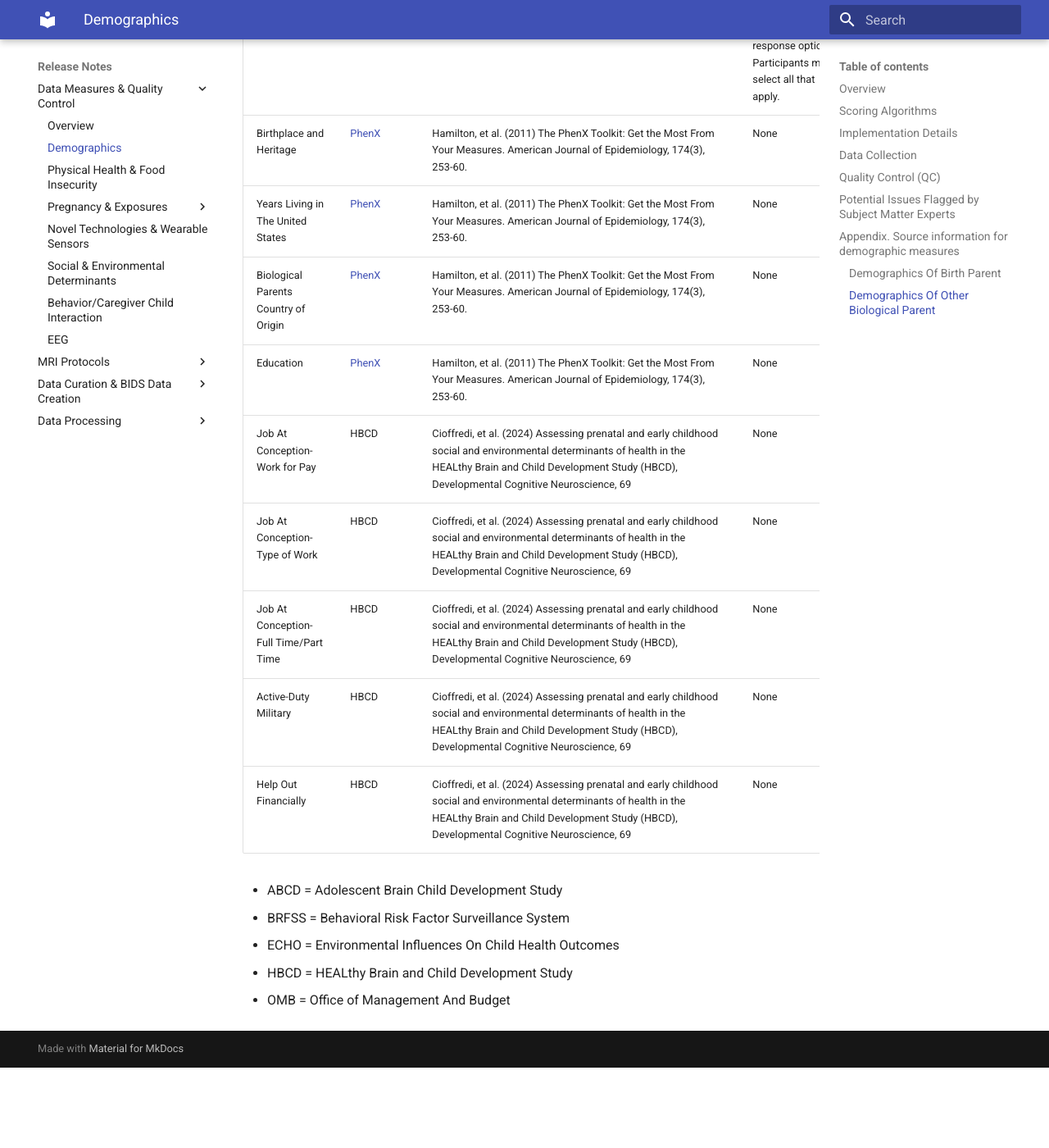
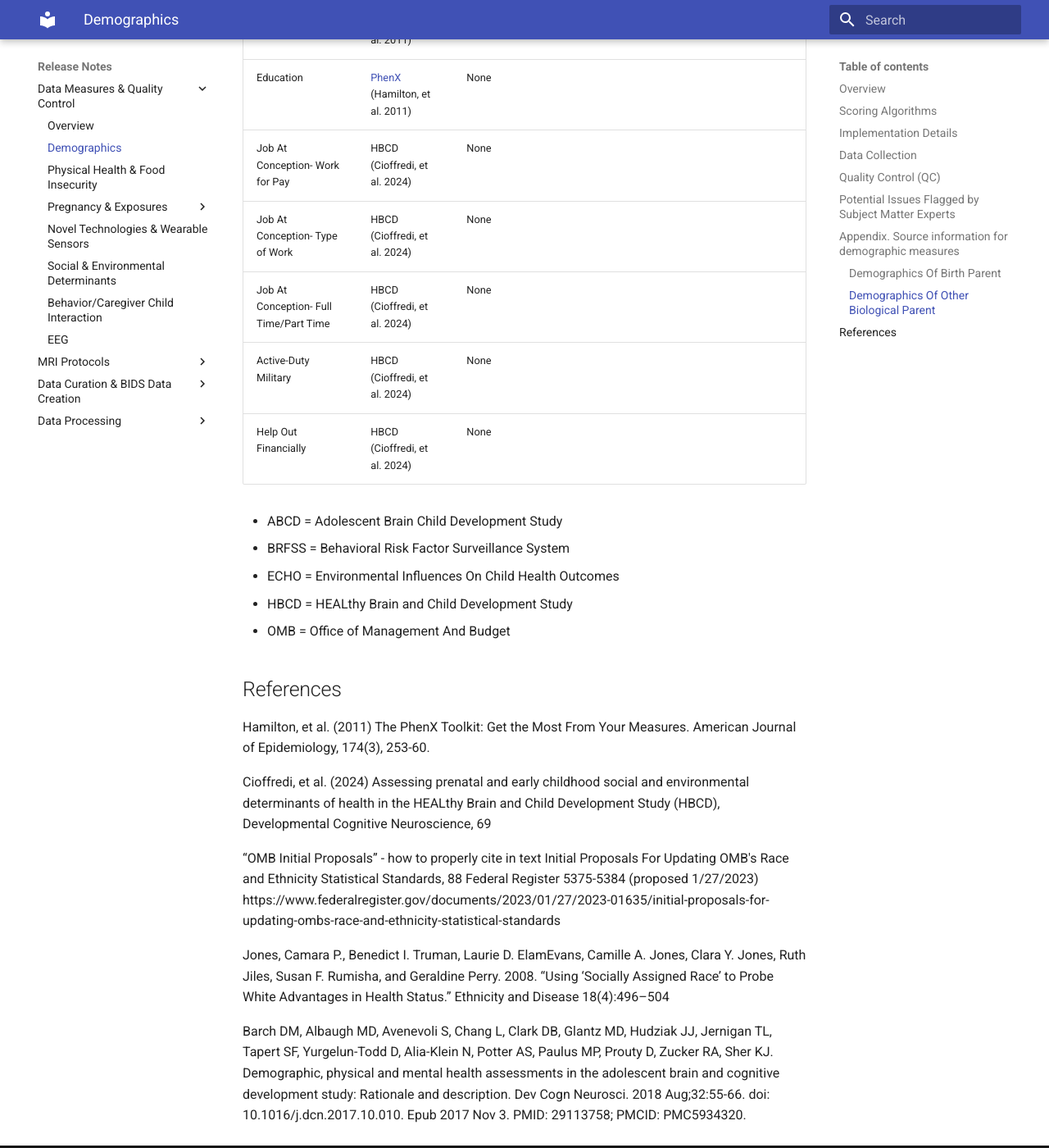
Before and after one commit to mattcieslak/hbcd-docs, an MkDocs documentation site: the page built from docs/measures/demographics.md, in a window 1280 px wide and 1400 px high, scrolled down 4797 px. Shown: the whole window at 82% size. Built offline with MkDocs 1.6.1 and Material for MkDocs 9.7.7, drawn with Linux system fonts in a browser that asks for light colours; before the commit the page ends 6099 px from its top, so only the background shows below that; some of the changed text lies outside the part shown.

Commit message:
Update demographics.md

```diff
--- a/docs/measures/demographics.md
+++ b/docs/measures/demographics.md
@@ -63,23 +63,33 @@ From [Cioffredi et al, *Developmental Cognitive Neuroscience,* 2024](https://www
 | Jobs During Pregnancy- Shift Schedule | Baby's First Years | BFY Year 1 Protocol \- G39, SchedMain |  |  |  |
 
 ### Demographics Of Other Biological Parent
-| **Construct** | **Measure Source** | **Source Citations** | **DEI Considerations / Alternations** |
-| :---- | :--- | :---- | :---- |
-| Age | HBCD | None available | None |
-| Race/Ethnicity | [OMB](https://www.whitehouse.gov/omb/briefing-room/2024/03/28/omb-publishes-revisions-to-statistical-policy-directive-no-15-standards-for-maintaining-collecting-and-presenting-federal-data-on-race-and-ethnicity/) | Initial Proposals For Updating OMB's Race and Ethnicity Statistical Standards, 88 Federal Register 5375-5384 (proposed 1/27/2023) https://www.federalregister.gov/documents/2023/01/27/2023-01635/initial-proposals-for-updating-ombs-race-and-ethnicity-statistical-standards  | **Inclusion of diverse racial and ethnic categories**  This question aligns to proposed recommendations for data collection under review by the federal register and includes a combined race/ethnicity variable with 7 response options. Participants may select all that apply. |
-| Birthplace and Heritage | [PhenX](https://www.phenxtoolkit.org/protocols/view/10201) | Hamilton, et al. (2011) The PhenX Toolkit: Get the Most From Your Measures. American Journal of Epidemiology, 174(3), 253-60. | None |
-| Years Living in The United States | [PhenX](https://www.phenxtoolkit.org/protocols/view/11201) | Hamilton, et al. (2011) The PhenX Toolkit: Get the Most From Your Measures. American Journal of Epidemiology, 174(3), 253-60. | None |
-| Biological Parents Country of Origin | [PhenX](https://www.phenxtoolkit.org/protocols/view/10301) | Hamilton, et al. (2011) The PhenX Toolkit: Get the Most From Your Measures. American Journal of Epidemiology, 174(3), 253-60. | None |
-| Education | [PhenX](https://www.phenxtoolkit.org/protocols/view/11002) | Hamilton, et al. (2011) The PhenX Toolkit: Get the Most From Your Measures. American Journal of Epidemiology, 174(3), 253-60. | None |
-| Job At Conception- Work for Pay  | HBCD | Cioffredi, et al. (2024) Assessing prenatal and early childhood social and environmental determinants of health in the HEALthy Brain and Child Development Study (HBCD), Developmental Cognitive Neuroscience, 69 | None |
-| Job At Conception- Type of Work | HBCD | Cioffredi, et al. (2024) Assessing prenatal and early childhood social and environmental determinants of health in the HEALthy Brain and Child Development Study (HBCD), Developmental Cognitive Neuroscience, 69 | None |
-| Job At Conception- Full Time/Part Time | HBCD | Cioffredi, et al. (2024) Assessing prenatal and early childhood social and environmental determinants of health in the HEALthy Brain and Child Development Study (HBCD), Developmental Cognitive Neuroscience, 69 | None |
-| Active-Duty Military | HBCD | Cioffredi, et al. (2024) Assessing prenatal and early childhood social and environmental determinants of health in the HEALthy Brain and Child Development Study (HBCD), Developmental Cognitive Neuroscience, 69 | None |
-| Help Out Financially | HBCD | Cioffredi, et al. (2024) Assessing prenatal and early childhood social and environmental determinants of health in the HEALthy Brain and Child Development Study (HBCD), Developmental Cognitive Neuroscience, 69 | None |
-
+| **Construct** | **Measure Source** | **DEI Considerations/Alternations** |
+| :---- | :--- | :---- |
+| Age | HBCD | None |
+| Race/Ethnicity | [OMB](https://www.whitehouse.gov/omb/briefing-room/2024/03/28/omb-publishes-revisions-to-statistical-policy-directive-no-15-standards-for-maintaining-collecting-and-presenting-federal-data-on-race-and-ethnicity/) (OMB Initial Proposals) | **Inclusion of diverse racial and ethnic categories**  This question aligns to proposed recommendations for data collection under review by the federal register and includes a combined race/ethnicity variable with 7 response options. Participants may select all that apply. |
+| Birthplace and Heritage | [PhenX](https://www.phenxtoolkit.org/protocols/view/10201) (Hamilton, et al. 2011)| None |
+| Years Living in The United States | [PhenX](https://www.phenxtoolkit.org/protocols/view/11201) (Hamilton, et al. 2011) | None |
+| Biological Parents Country of Origin | [PhenX](https://www.phenxtoolkit.org/protocols/view/10301) (Hamilton, et al. 2011) | None |
+| Education | [PhenX](https://www.phenxtoolkit.org/protocols/view/11002) (Hamilton, et al. 2011) | None |
+| Job At Conception- Work for Pay  | HBCD (Cioffredi, et al. 2024) | None |
+| Job At Conception- Type of Work | HBCD (Cioffredi, et al. 2024) | None |
+| Job At Conception- Full Time/Part Time | HBCD (Cioffredi, et al. 2024) | None |
+| Active-Duty Military | HBCD (Cioffredi, et al. 2024) | None |
+| Help Out Financially | HBCD (Cioffredi, et al. 2024)| None |
 
 * ABCD = Adolescent Brain Child Development Study
 * BRFSS = Behavioral Risk Factor Surveillance System
 * ECHO = Environmental Influences On Child Health Outcomes
 * HBCD = HEALthy Brain and Child Development Study
 * OMB = Office of Management And Budget
+
+## References
+Hamilton, et al. (2011) The PhenX Toolkit: Get the Most From Your Measures. American Journal of Epidemiology, 174(3), 253-60.
+
+Cioffredi, et al. (2024) Assessing prenatal and early childhood social and environmental determinants of health in the HEALthy Brain and Child Development Study (HBCD), Developmental Cognitive Neuroscience, 69
+
+“OMB Initial Proposals” - how to properly cite in text Initial Proposals For Updating OMB's Race and Ethnicity Statistical Standards, 88 Federal Register 5375-5384 (proposed 1/27/2023) https://www.federalregister.gov/documents/2023/01/27/2023-01635/initial-proposals-for-updating-ombs-race-and-ethnicity-statistical-standards
+
+Jones, Camara P., Benedict I. Truman, Laurie D. ElamEvans, Camille A. Jones, Clara Y. Jones, Ruth Jiles, Susan F. Rumisha, and Geraldine Perry. 2008. “Using ‘Socially Assigned Race’ to Probe White Advantages in Health Status.” Ethnicity and Disease 18(4):496–504
+
+Barch DM, Albaugh MD, Avenevoli S, Chang L, Clark DB, Glantz MD, Hudziak JJ, Jernigan TL, Tapert SF, Yurgelun-Todd D, Alia-Klein N, Potter AS, Paulus MP, Prouty D, Zucker RA, Sher KJ. Demographic, physical and mental health assessments in the adolescent brain and cognitive development study: Rationale and description. Dev Cogn Neurosci. 2018 Aug;32:55-66. doi: 10.1016/j.dcn.2017.10.010. Epub 2017 Nov 3\. PMID: 29113758; PMCID: PMC5934320.
```
